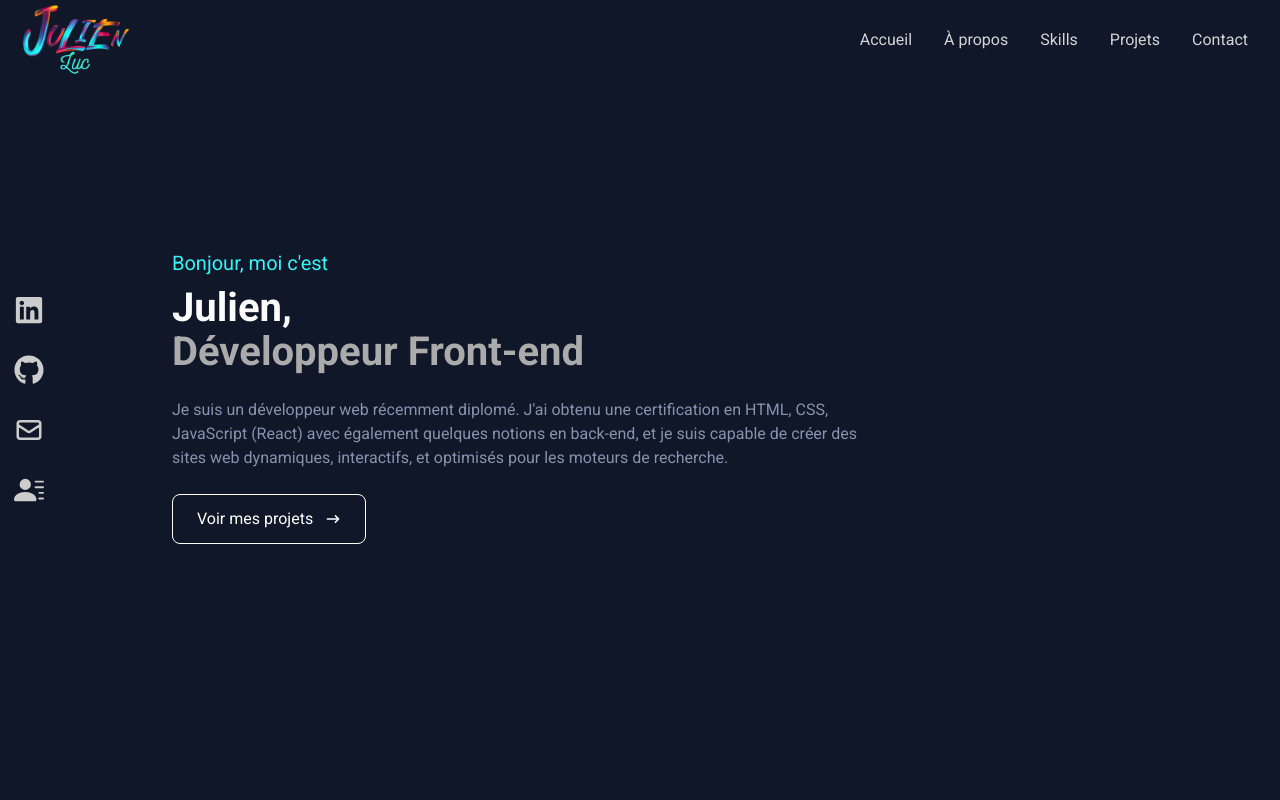
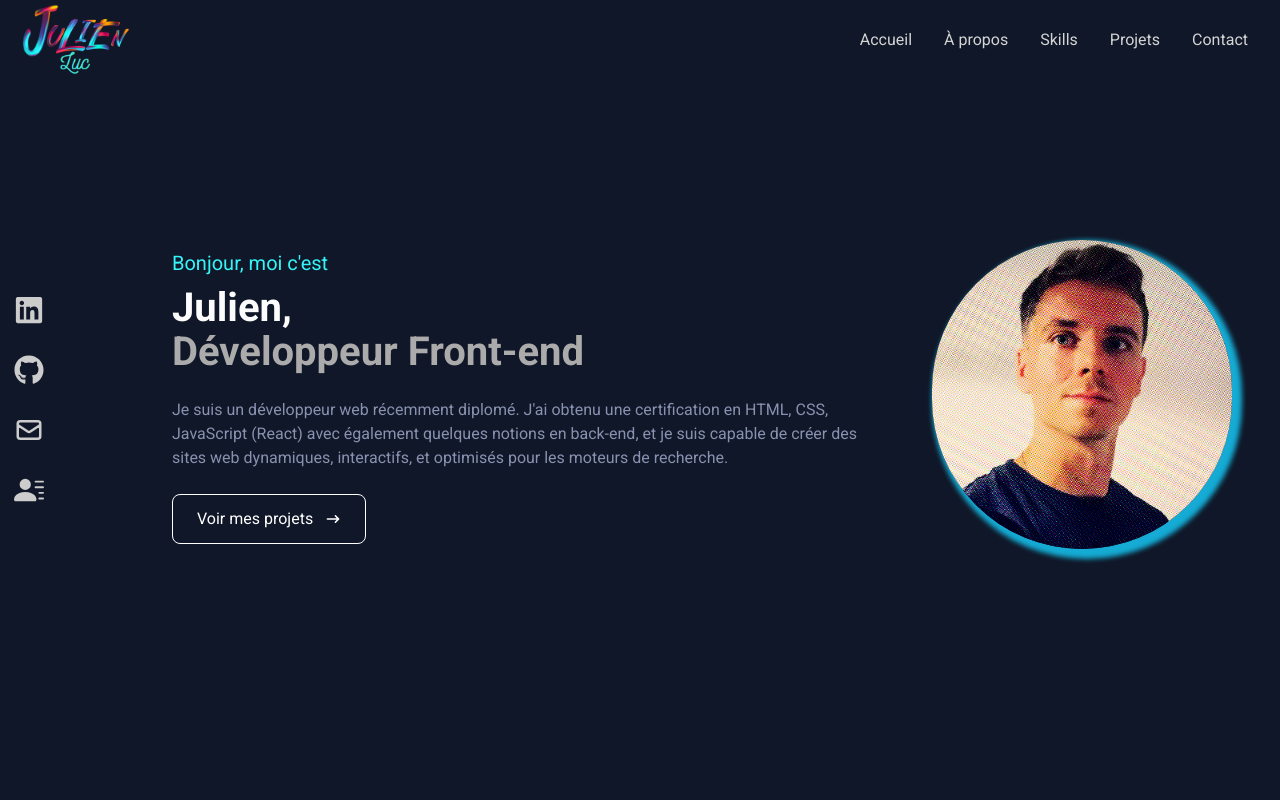
Before and after one commit to JulienLuc77/Projet-8-MyPortfolio, a React (Create React App) app: page / in a window 1280 px wide. Shown: the top 800 px of the page. Built offline with nearby package versions, Linux system fonts and the light colour scheme; a web font is replaced by a local one.

Commit message:
Ajout de la photo

```diff
--- a/package.json
+++ b/package.json
@@ -3,6 +3,7 @@
   "version": "0.1.0",
   "private": true,
   "dependencies": {
+    "@react-pdf/renderer": "^3.1.14",
     "@testing-library/jest-dom": "^5.17.0",
     "@testing-library/react": "^13.4.0",
     "@testing-library/user-event": "^13.5.0",
--- a/src/components/About.scss
+++ b/src/components/About.scss
@@ -30,7 +30,7 @@
     font-size: 2.25rem;
     font-weight: bold;
     display: inline;
-    border-bottom: 4px solid #38B2AC;
+    border-bottom: 4px solid #2FD8DE;
   }
   .presentation {
     max-width: 1000px;
--- a/src/components/Contact.jsx
+++ b/src/components/Contact.jsx
@@ -9,7 +9,7 @@ const Contact = () => {
       <p className='p1'>Contact</p>
       <p className='p2'>Vous pouvez soumettre le formulaire ou me contacter directement par mail en cliquant sur l'enveloppe à gauche de l'écran</p>
     </div>
-    <input className='custom-box-style' type="text" placeholder='Name' name='name'/>
+    <input className='custom-box-style' type="text" placeholder='Nom' name='name'/>
     <input className='box-style' type="email" placeholder='Email' name='email'/>
     <textarea className='textarea' name="message" placeholder='Message' rows="10"></textarea>
     <button className='custom-button'>Travaillons ensemble !</button>
--- a/src/components/Home.jsx
+++ b/src/components/Home.jsx
@@ -2,6 +2,7 @@ import React from 'react'
 import {HiArrowNarrowRight} from 'react-icons/hi'
 import "./Home.scss"
 import { Link } from 'react-scroll'
+import photoProfil from "../assets/canvas-min.png"
 
 export const Home = () => {
   return (
@@ -20,6 +21,7 @@ export const Home = () => {
               </span>
             </button>
           </Link>
+          <img className='photo' src={photoProfil} alt="Photo de profil de Julien" />
         </div>
       </div>
     </div>
--- a/src/components/Home.scss
+++ b/src/components/Home.scss
@@ -61,3 +61,34 @@
   border-color: #205D5E;
   color: #000000;
 }
+.container-image{
+  position: relative;
+}
+.photo{
+  position: absolute;
+  right: 6vh;
+  top: 30vh;
+  width: 300px;
+  border-radius: 150px;
+  box-shadow: 5px 5px 5px 5px rgba(23, 209, 255, 0.8);
+  @media screen and (max-width: 1200px) {
+    width: 200px;
+    top: 40vh;
+    right: 5vh;
+  }
+  @media screen and (max-width: 970px) {
+    width: 200px;
+    top: 15vh;
+    right: 15vh;
+  }
+  @media screen and (max-width: 670px) {
+    width: 150px;
+    top: 15vh;
+    right: 5vh;
+  }
+  @media screen and (max-width: 440px) {
+    width: 100px;
+    top: 15vh;
+    right: 4vh;
+  }
+}
--- a/src/components/Navbar.jsx
+++ b/src/components/Navbar.jsx
@@ -104,7 +104,7 @@ const Navbar = () => {
             </a>
           </li>
           <li className='social'>
-            <a className='content-social' href="/assets/CV_JULIEN_LUC.pdf" download="CV_JULIEN_LUC.pdf">
+            <a className='content-social' href="" download="CV_JULIEN_LUC.pdf">
               Mon CV <BsFillPersonLinesFill size={30} />
             </a>
           </li>
--- /dev/null
+++ b/src/components/Skills.scss
@@ -0,0 +1,6 @@
+.container{
+  width: 100%;
+  height: 100vh;
+  background-color: #101728;
+  color: #ccc;
+}
```
Also changed, not shown: src/assets/canvas-min.png (added), 1 other file (tests, documents, lock files or other folders).
